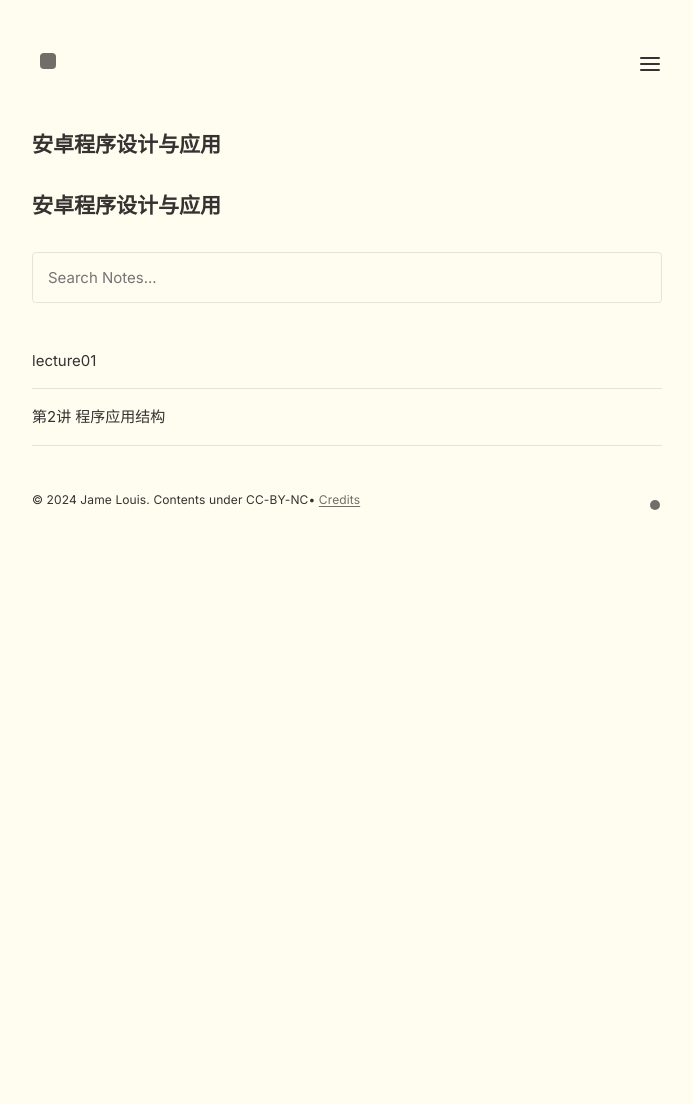
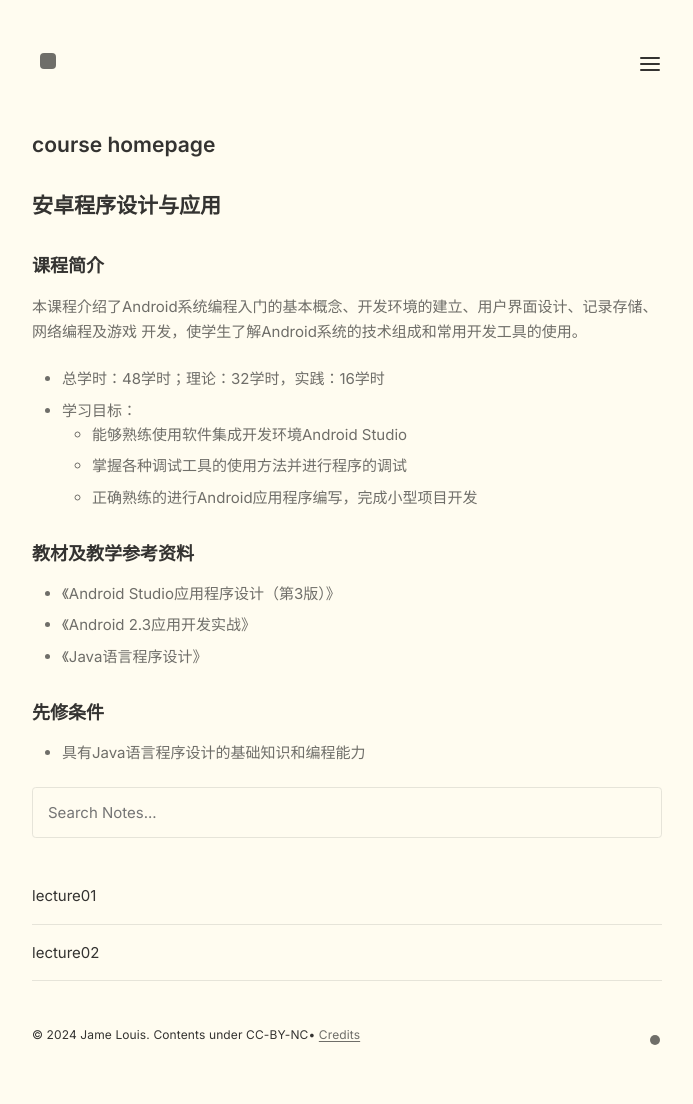
Before and after one commit to jame-louis/apda, a Jekyll site: the page built from pages/index.md, in a window 1280 px wide. Shown: the whole page, without its empty margins (293-986 px from the left). Built offline with Jekyll 4.4.1, drawn with Linux system fonts in a browser that asks for light colours; before the commit the page ends 900 px from its top, so only the background shows below that.

Commit message:
vault backup: 2026-01-30 15:00:19

```diff
--- a/_collections/_lectures/lecture02.md
+++ b/_collections/_lectures/lecture02.md
@@ -1,5 +1,5 @@
 ---
-title: 第2讲 程序应用结构
+title: lecture02
 show: true
 date: 2025-09-10
 ---
@@ -8,6 +8,6 @@ date: 2025-09-10
 [[assignment01]]
 
 
-[[screen-shot.png]]
-[[lecture0.pdf]]
-[[lecture0.zip]]
+- ![[screen-shot.png]]
+- [[lecture0.pdf]]
+- [[lecture0.zip]]
--- a/pages/index.md
+++ b/pages/index.md
@@ -1,10 +1,27 @@
 ---
-# Feel free to add content and custom Front Matter to this file.
-# To modify the layout, see https://jekyllrb.com/docs/themes/#overriding-theme-defaults
-
 layout: Post
 permalink: /
-title: 安卓程序设计与应用
+title: course homepage
 ---
+# 安卓程序设计与应用
 
-# 安卓程序设计与应用
+
+### 课程简介
+
+本课程介绍了Android系统编程入门的基本概念、开发环境的建立、用户界面设计、记录存储、网络编程及游戏 开发，使学生了解Android系统的技术组成和常用开发工具的使用。
+
+- 总学时：48学时；理论：32学时，实践：16学时
+- 学习目标：
+	- 能够熟练使用软件集成开发环境Android Studio
+	- 掌握各种调试工具的使用方法并进行程序的调试
+	- 正确熟练的进行Android应用程序编写，完成小型项目开发
+
+### 教材及教学参考资料
+
+- 《Android Studio应用程序设计（第3版）》
+- 《Android 2.3应用开发实战》
+- 《Java语言程序设计》
+
+### 先修条件
+
+- 具有Java语言程序设计的基础知识和编程能力
```
Also changed, not shown: _collections/_assignments/assignment01.md (+1 -1 lines), _collections/_assignments/assignment02.md (+1 -1 lines).
